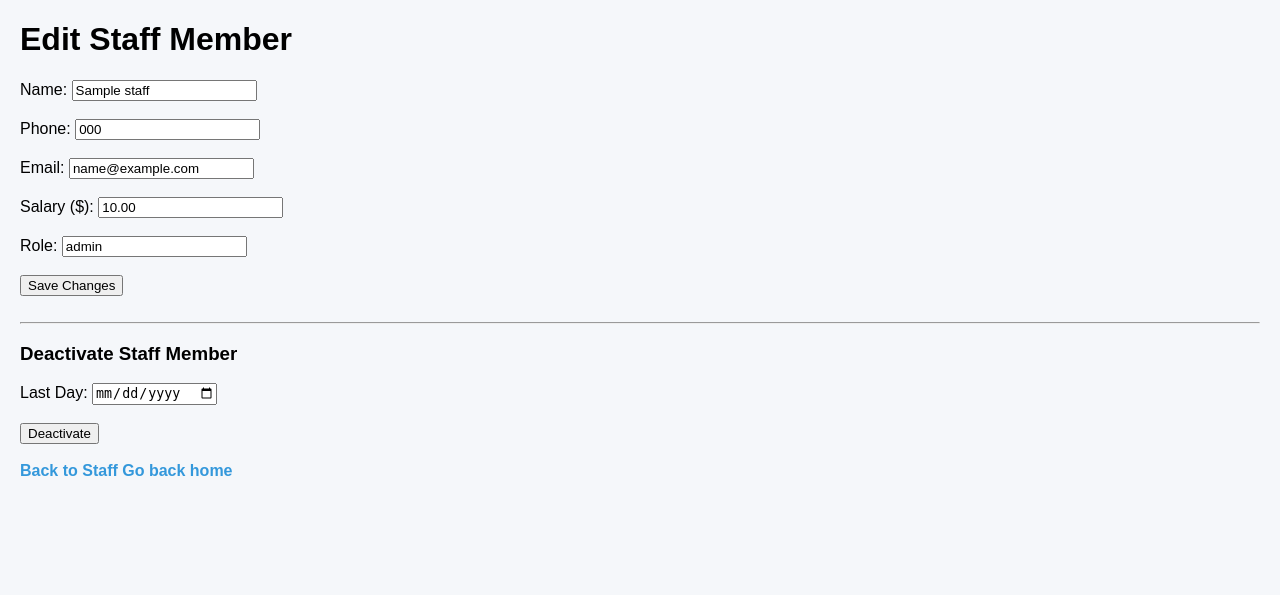
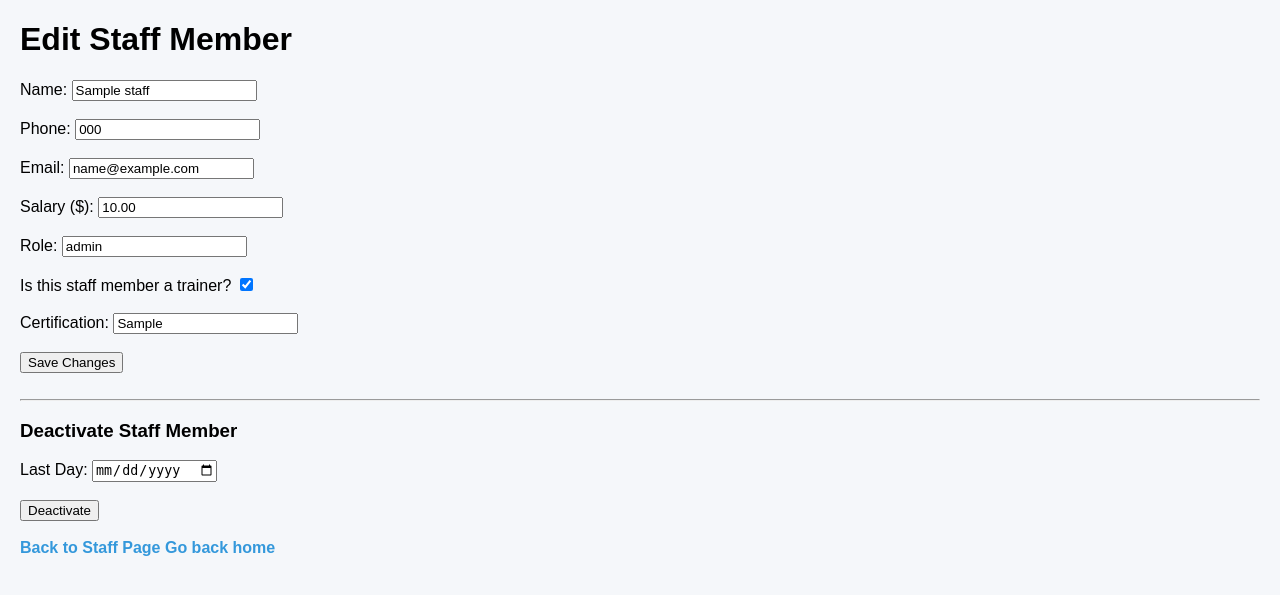
Before and after one commit to lg3878/db_project, a Flask app: page /edit_staff/1 in a window 1280 px wide. Shown: the top 595 px of the page. Run offline with Flask 3, Linux system fonts and the light colour scheme; tables that the repository leaves empty hold one stand-in row (values such as "Sample post").

Commit message:
CRUD operations on trainer table complete

```diff
--- a/app.py
+++ b/app.py
@@ -395,7 +395,7 @@ def get_staff():
 @app.route('/staff')
 def staff():
     all_staff = get_staff()
-    return render_template('staff.html', name="Members Table", rows=all_staff)
+    return render_template('staff.html', name="Staff Table", rows=all_staff)
 
 
 @app.route('/add_staff', methods=['GET', 'POST'])
@@ -485,29 +485,62 @@ def edit_staff(staff_id):
         email = request.form.get('email')
         salary = request.form.get('salary')
         role = request.form.get('role')
+        is_trainer = request.form.get('is_trainer')  # 'on' if checked, None if not
+        certification = request.form.get('certification') or None
 
         try:
-            query = """
-                UPDATE staff SET name = %s, phone_number = %s, email = %s, salary = %s, role = %s WHERE staff_id = %s
-            """
+            # update core staff fields
+            cursor.execute("""
+                UPDATE staff SET name = %s, phone_number = %s, email = %s, salary = %s, role = %s
+                WHERE staff_id = %s
+            """, (name, phone, email, salary, role, staff_id))
 
-            cursor.execute(query, (name, phone, email, salary, role, staff_id))
+            # check if already a trainer
+            cursor.execute("SELECT staff_id FROM trainers WHERE staff_id = %s", (staff_id,))
+            already_trainer = cursor.fetchone()
+
+            if is_trainer and already_trainer:
+                # update certification
+                cursor.execute("""
+                    UPDATE trainers SET certification = %s WHERE staff_id = %s
+                """, (certification, staff_id))
+            elif is_trainer and not already_trainer:
+                # promote to trainer
+                cursor.execute("""
+                    INSERT INTO trainers (staff_id, certification) VALUES (%s, %s)
+                """, (staff_id, certification))
+            elif not is_trainer and already_trainer:
+                # demote: remove trainer record (and their classes)
+                cursor.execute("SELECT class_id FROM classes WHERE trainers_staff_id = %s", (staff_id,))
+                class_ids = [row['class_id'] for row in cursor.fetchall()]
+
+                if class_ids:
+                    fmt = ','.join(['%s'] * len(class_ids))
+                    cursor.execute(f"DELETE FROM class_enrollment WHERE class_id IN ({fmt})", class_ids)
+                    cursor.execute(f"DELETE FROM classes WHERE class_id IN ({fmt})", class_ids)
+
+                cursor.execute("DELETE FROM trainers WHERE staff_id = %s", (staff_id,))
+
             db.commit()
             cursor.close()
-            return redirect('/staff')
+            return redirect(f'/staff_page/{staff_id}')
         except Error as e:
             db.rollback()
             cursor.close()
-            return f"Error updating staff: {str(e)} <a href='/edit_staff/{staff_id}'>Go Back</a>"
+            return f"Error updating staff: {str(e)} <a href='/edit_staff/{staff_id}'>Go back</a>"
 
+    # GET: fetch staff + check if trainer
     cursor.execute("SELECT * FROM staff WHERE staff_id = %s", (staff_id,))
-    staff = cursor.fetchone()
+    staff_member = cursor.fetchone()
+
+    cursor.execute("SELECT certification FROM trainers WHERE staff_id = %s", (staff_id,))
+    trainer = cursor.fetchone()
     cursor.close()
 
-    if not staff:
+    if not staff_member:
         return "Staff member not found. <a href='/staff'>Go back</a>"
 
-    return render_template('edit_staff.html', name='Edit Staff', staff=staff)
+    return render_template('edit_staff.html', name='Edit Staff', staff=staff_member, trainer=trainer)
 
 @app.route('/deactivate_staff/<int:staff_id>')
 def deactivate_staff(staff_id):
@@ -604,5 +637,40 @@ def delete_staff(staff_id):
     return redirect('/staff')
 
 
+
+"""
+Trainer table
+Create is done in staff functions above
+
+"""
+def get_trainers():
+    cursor = db.cursor(dictionary=True)
+    query = """
+        SELECT
+            s.staff_id,
+            s.name,
+            s.email,
+            s.phone_number,
+            s.role,
+            s.salary,
+            s.hire_date,
+            s.status,
+            t.certification
+        FROM trainers t
+        JOIN staff s ON t.staff_id = s.staff_id;
+    """
+    cursor.execute(query)
+    result = cursor.fetchall()
+    cursor.close()
+    return result
+
+
+@app.route('/trainers')
+def trainers():
+    all_trainers = get_trainers()
+    return render_template('trainers.html', name="Trainers Table", rows=all_trainers)
+
+
+
 if __name__=="__main__":
     app.run(host="0.0.0.0", debug=True)
--- a/templates/edit_staff.html
+++ b/templates/edit_staff.html
@@ -1,6 +1,6 @@
 {% extends 'layout.html' %}
+{% block content %}
 
-{% block content %}
 <h1>Edit Staff Member</h1>
 
 <form method="POST" action="/edit_staff/{{ staff.staff_id }}">
@@ -24,6 +24,19 @@
     <input type="text" name="role" id="role" value="{{ staff.role }}" required>
     <br><br>
 
+    <label for="is_trainer">Is this staff member a trainer?</label>
+    <input type="checkbox" name="is_trainer" id="is_trainer"
+           {{ 'checked' if trainer else '' }}
+           onchange="toggleCertification(this)">
+    <br><br>
+
+    <div id="certification_field" style="display: {{ 'block' if trainer else 'none' }};">
+        <label for="certification">Certification:</label>
+        <input type="text" name="certification" id="certification"
+               value="{{ trainer.certification if trainer and trainer.certification else '' }}">
+        <br><br>
+    </div>
+
     <button type="submit">Save Changes</button>
 </form>
 
@@ -36,20 +49,23 @@
         <label for="last_day">Last Day:</label>
         <input type="date" name="last_day" id="last_day" required>
         <br><br>
-            <button type="submit" onclick="return confirm('Deactivate this staff member?')">
-                Deactivate
-            </button>
+        <button type="submit" onclick="return confirm('Deactivate this staff member?')">Deactivate</button>
     </form>
 {% else %}
     <h3>Reactivate Staff Member</h3>
     <p>This staff member is currently inactive. Their last day was {{ staff.last_day }}.</p>
     <a href="/activate_staff/{{ staff.staff_id }}"
-           onclick="return confirm('Reactivate this staff member?')">
-            Reactivate
-        </a>
+       onclick="return confirm('Reactivate this staff member?')">Reactivate</a>
 {% endif %}
 
 <br>
-    <a href="/staff">Back to Staff</a>
+<a href="/staff_page/{{ staff.staff_id }}">Back to Staff Page</a>
+
+<script>
+    function toggleCertification(checkbox) {
+        document.getElementById('certification_field').style.display =
+            checkbox.checked ? 'block' : 'none';
+    }
+</script>
 
 {% endblock %}
```
Also changed, not shown: templates/trainers.html (added, +33 -0 lines). Lines whose indentation alone changed are shown as unchanged.
